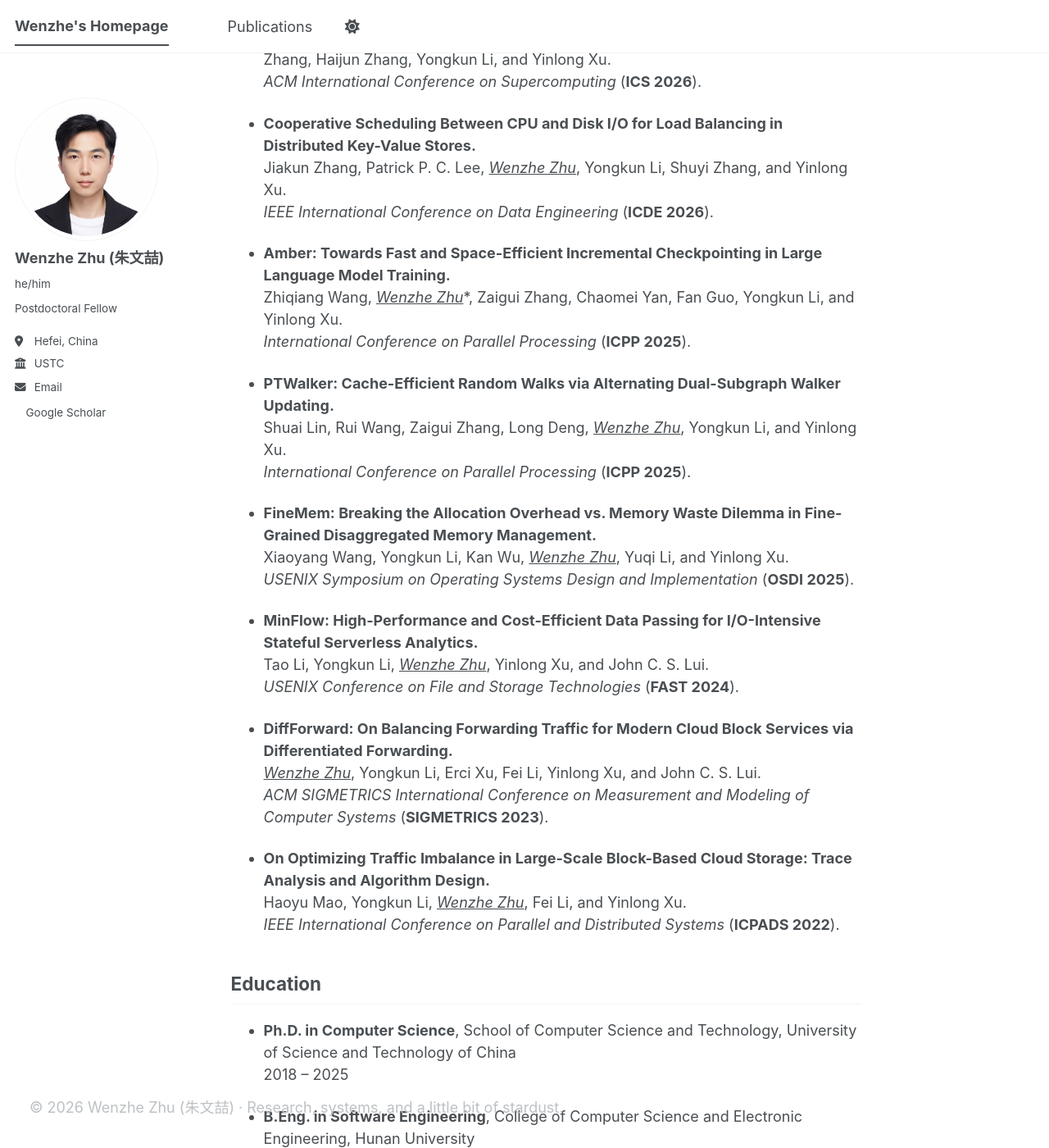
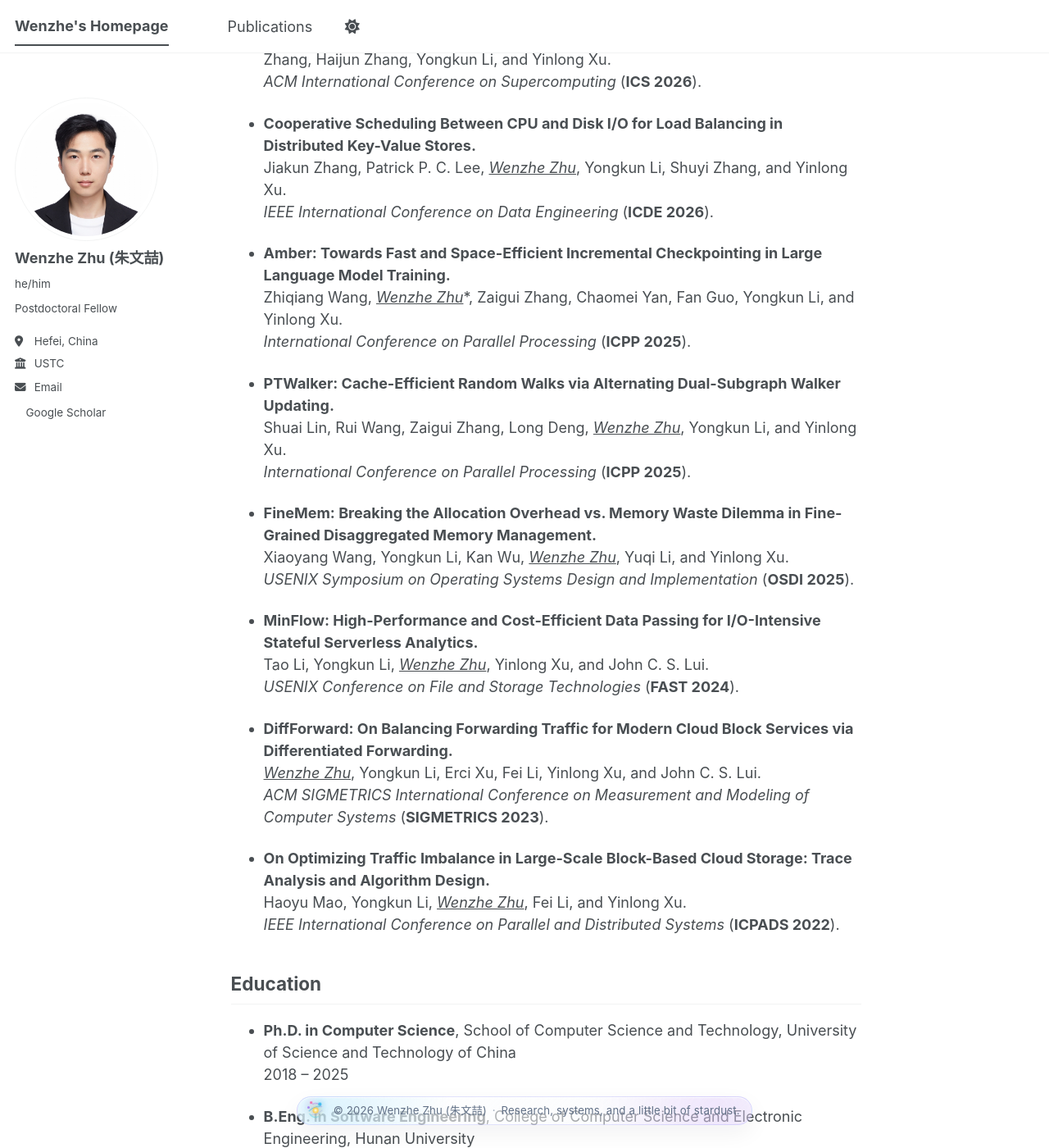
Before and after one commit to wzhzhu/wzhzhu.github.io, a Jekyll site: the page built from _pages/about.md, in a window 1280 px wide and 1400 px high, scrolled down 577 px. Shown: the whole window at 82% size. Built offline with Jekyll 4.4.1, drawn with Linux system fonts in a browser that asks for light colours; a style sheet for code colours, icons or effects is not loaded.

Commit message:
Update main.scss

```diff
--- a/assets/css/main.scss
+++ b/assets/css/main.scss
@@ -38,78 +38,125 @@
     "layout/json_cv"
 ;
 
-/* Neon glass cosmic footer */
-.custom-footer {
-  margin-top: 1.15rem;
-  padding: 0.35rem 1rem 0.55rem;
+/* =========================================================
+   Cosmic footer override
+   ========================================================= */
+
+/* Kill theme footer chrome */
+.page__footer,
+.page__footer footer,
+.page__footer .page__footer-copyright,
+.page__footer .page__footer-follow {
   border-top: 0 !important;
+  box-shadow: none !important;
   background: transparent !important;
-  color: #6a737d;
-  line-height: 1;
 }
 
-/* remove theme-generated footer lines */
-.page__footer,
-.page__footer footer,
-.page__footer .custom-footer,
-footer.custom-footer {
-  border-top: 0 !important;
+.page__footer::before,
+.page__footer::after,
+.page__footer footer::before,
+.page__footer footer::after {
+  display: none !important;
+  content: none !important;
+  border: 0 !important;
   box-shadow: none !important;
 }
 
-.footer-chip {
+/* Main custom footer */
+#cosmic-footer {
+  width: 100%;
+  margin: 1.1rem auto 0 !important;
+  padding: 0.25rem 1rem 0.55rem !important;
+  border: 0 !important;
+  background: transparent !important;
+  box-shadow: none !important;
+  line-height: 1 !important;
+}
+
+/* The actual visual component */
+#cosmic-footer-chip {
+  position: relative;
+  isolation: isolate;
+  overflow: hidden;
+
   width: fit-content;
   max-width: min(92vw, 980px);
+  min-height: 34px;
   margin: 0 auto;
-  min-height: 34px;
-  padding: 0.28rem 0.72rem 0.28rem 0.52rem;
+  padding: 0.26rem 0.78rem 0.26rem 0.52rem;
+
   display: flex;
   align-items: center;
   justify-content: center;
-  gap: 0.52rem;
-  border: 1px solid rgba(125, 180, 255, 0.16);
+  gap: 0.56rem;
+
   border-radius: 999px;
+  border: 1px solid rgba(99, 102, 241, 0.18);
+
   background:
-    radial-gradient(circle at 10% 50%, rgba(99, 102, 241, 0.12), transparent 28%),
-    radial-gradient(circle at 90% 50%, rgba(14, 165, 233, 0.10), transparent 28%),
-    linear-gradient(135deg, rgba(255, 255, 255, 0.72), rgba(245, 249, 255, 0.42));
+    radial-gradient(circle at 8% 50%, rgba(56, 189, 248, 0.16), transparent 28%),
+    radial-gradient(circle at 92% 50%, rgba(168, 85, 247, 0.13), transparent 30%),
+    linear-gradient(135deg, rgba(255, 255, 255, 0.72), rgba(241, 245, 249, 0.40));
+
   box-shadow:
-    0 8px 24px rgba(30, 41, 59, 0.055),
-    inset 0 1px 0 rgba(255, 255, 255, 0.78);
-  backdrop-filter: blur(10px);
-  -webkit-backdrop-filter: blur(10px);
+    0 10px 28px rgba(15, 23, 42, 0.055),
+    inset 0 1px 0 rgba(255, 255, 255, 0.82);
+
+  backdrop-filter: blur(12px);
+  -webkit-backdrop-filter: blur(12px);
 }
 
-.footer-text {
+/* subtle moving neon sheen */
+#cosmic-footer-chip::before {
+  content: "";
+  position: absolute;
+  inset: -1px;
+  z-index: -1;
+  border-radius: inherit;
+  background: linear-gradient(
+    100deg,
+    transparent 0%,
+    rgba(56, 189, 248, 0.26) 35%,
+    rgba(168, 85, 247, 0.22) 50%,
+    rgba(244, 114, 182, 0.18) 65%,
+    transparent 100%
+  );
+  transform: translateX(-115%);
+  opacity: 0;
+  animation: cf-sheen 6s ease-in-out infinite;
+}
+
+/* Text */
+#cosmic-footer-text {
   display: inline-flex;
   align-items: center;
   justify-content: center;
   flex-wrap: wrap;
-  gap: 0;
+
   font-size: 0.735rem;
   line-height: 1.35;
-  color: #607086;
+  color: #617086;
   letter-spacing: 0.012em;
   text-align: center;
-  white-space: normal;
 }
 
-.footer-dot {
-  margin: 0 0.36rem;
+#cosmic-footer-text .cf-sep {
+  margin: 0 0.38rem;
   color: #9aa8b8;
 }
 
-/* cyber cosmic animated badge */
-.astro-badge {
+/* Icon container */
+#cosmic-footer-icon {
   position: relative;
   width: 24px;
   height: 24px;
   flex: 0 0 24px;
-  display: inline-block;
-  filter: drop-shadow(0 0 7px rgba(56, 189, 248, 0.35));
+  display: block;
+  filter: drop-shadow(0 0 7px rgba(56, 189, 248, 0.38));
 }
 
-.astro-core {
+/* Core */
+#cosmic-footer-icon .cf-core {
   position: absolute;
   left: 50%;
   top: 50%;
@@ -118,47 +165,46 @@ footer.custom-footer {
   margin-left: -3px;
   margin-top: -3px;
   border-radius: 50%;
-  background: radial-gradient(circle, #ffffff 0%, #fde68a 35%, #f59e0b 100%);
+  background: radial-gradient(circle, #ffffff 0%, #fde68a 34%, #f59e0b 100%);
   box-shadow:
-    0 0 8px rgba(245, 158, 11, 0.75),
-    0 0 14px rgba(56, 189, 248, 0.35);
+    0 0 8px rgba(245, 158, 11, 0.8),
+    0 0 16px rgba(56, 189, 248, 0.38);
   z-index: 4;
-  animation: astro-pulse 2.4s ease-in-out infinite;
+  animation: cf-core-pulse 2.4s ease-in-out infinite;
 }
 
-.astro-ring {
+/* Rings */
+#cosmic-footer-icon .cf-ring {
   position: absolute;
   left: 50%;
   top: 50%;
   border-radius: 50%;
-  transform-style: preserve-3d;
   border: 1px solid transparent;
   z-index: 2;
 }
 
-.astro-ring-a {
+#cosmic-footer-icon .cf-ring-1 {
   width: 20px;
   height: 9px;
   margin-left: -10px;
   margin-top: -4.5px;
   border-top-color: rgba(56, 189, 248, 0.78);
   border-bottom-color: rgba(129, 140, 248, 0.38);
-  transform: rotate(-22deg);
-  animation: astro-ring-spin-a 3.8s linear infinite;
+  animation: cf-ring-a 3.8s linear infinite;
 }
 
-.astro-ring-b {
+#cosmic-footer-icon .cf-ring-2 {
   width: 18px;
   height: 18px;
   margin-left: -9px;
   margin-top: -9px;
-  border-left-color: rgba(168, 85, 247, 0.56);
-  border-right-color: rgba(34, 211, 238, 0.52);
-  transform: rotate(38deg);
-  animation: astro-ring-spin-b 5.2s linear infinite;
+  border-left-color: rgba(168, 85, 247, 0.58);
+  border-right-color: rgba(34, 211, 238, 0.54);
+  animation: cf-ring-b 5.2s linear infinite;
 }
 
-.astro-particle {
+/* Particles */
+#cosmic-footer-icon .cf-dot {
   position: absolute;
   left: 50%;
   top: 50%;
@@ -166,37 +212,37 @@ footer.custom-footer {
   z-index: 3;
 }
 
-.astro-particle-1 {
+#cosmic-footer-icon .cf-dot-1 {
   width: 3.5px;
   height: 3.5px;
   margin-left: -1.75px;
   margin-top: -1.75px;
   background: #38bdf8;
-  box-shadow: 0 0 7px rgba(56, 189, 248, 0.8);
-  animation: astro-particle-orbit-1 3.1s linear infinite;
+  box-shadow: 0 0 7px rgba(56, 189, 248, 0.85);
+  animation: cf-orbit-1 3.1s linear infinite;
 }
 
-.astro-particle-2 {
+#cosmic-footer-icon .cf-dot-2 {
   width: 3px;
   height: 3px;
   margin-left: -1.5px;
   margin-top: -1.5px;
   background: #a78bfa;
-  box-shadow: 0 0 7px rgba(167, 139, 250, 0.8);
-  animation: astro-particle-orbit-2 4.7s linear infinite;
+  box-shadow: 0 0 7px rgba(167, 139, 250, 0.85);
+  animation: cf-orbit-2 4.7s linear infinite;
 }
 
-.astro-particle-3 {
+#cosmic-footer-icon .cf-dot-3 {
   width: 2.5px;
   height: 2.5px;
   margin-left: -1.25px;
   margin-top: -1.25px;
   background: #f472b6;
   box-shadow: 0 0 7px rgba(244, 114, 182, 0.75);
-  animation: astro-particle-orbit-3 5.8s linear infinite;
+  animation: cf-orbit-3 5.8s linear infinite;
 }
 
-@keyframes astro-pulse {
+@keyframes cf-core-pulse {
   0%, 100% {
     transform: scale(1);
     opacity: 0.95;
@@ -208,7 +254,7 @@ footer.custom-footer {
   }
 }
 
-@keyframes astro-ring-spin-a {
+@keyframes cf-ring-a {
   from {
     transform: rotate(-22deg) rotateY(0deg);
   }
@@ -218,17 +264,17 @@ footer.custom-footer {
   }
 }
 
-@keyframes astro-ring-spin-b {
+@keyframes cf-ring-b {
   from {
     transform: rotate(38deg) rotateZ(0deg);
   }
 
   to {
-    transform: rotate(38deg) rotateZ(360deg);
+    transform: rotate(398deg) rotateZ(360deg);
   }
 }
 
-@keyframes astro-particle-orbit-1 {
+@keyframes cf-orbit-1 {
   from {
     transform: rotate(0deg) translateX(10px) rotate(0deg);
   }
@@ -238,7 +284,7 @@ footer.custom-footer {
   }
 }
 
-@keyframes astro-particle-orbit-2 {
+@keyframes cf-orbit-2 {
   from {
     transform: rotate(130deg) translateX(9px) rotate(-130deg);
   }
@@ -248,7 +294,7 @@ footer.custom-footer {
   }
 }
 
-@keyframes astro-particle-orbit-3 {
+@keyframes cf-orbit-3 {
   from {
     transform: rotate(250deg) translateX(11px) rotate(-250deg);
   }
@@ -258,27 +304,35 @@ footer.custom-footer {
   }
 }
 
-@media screen and (max-width: 600px) {
-  .custom-footer {
-    padding-left: 0.6rem;
-    padding-right: 0.6rem;
+@keyframes cf-sheen {
+  0%, 35% {
+    transform: translateX(-115%);
+    opacity: 0;
   }
 
-  .footer-chip {
-    max-width: 94vw;
-    padding: 0.32rem 0.64rem;
-    gap: 0.45rem;
+  50% {
+    opacity: 1;
   }
 
-  .footer-text {
+  72%, 100% {
+    transform: translateX(115%);
+    opacity: 0;
+  }
+}
+
+@media screen and (max-width: 600px) {
+  #cosmic-footer {
+    padding-left: 0.6rem !important;
+    padding-right: 0.6rem !important;
+  }
+
+  #cosmic-footer-chip {
+    max-width: 94vw;
+    padding: 0.3rem 0.64rem 0.3rem 0.5rem;
+    gap: 0.44rem;
+  }
+
+  #cosmic-footer-text {
     font-size: 0.68rem;
   }
 }
-
-.page__footer,
-.page__footer footer,
-body .page__footer {
-  border-top: none !important;
-  box-shadow: none !important;
-  background: transparent !important;
-}
```
